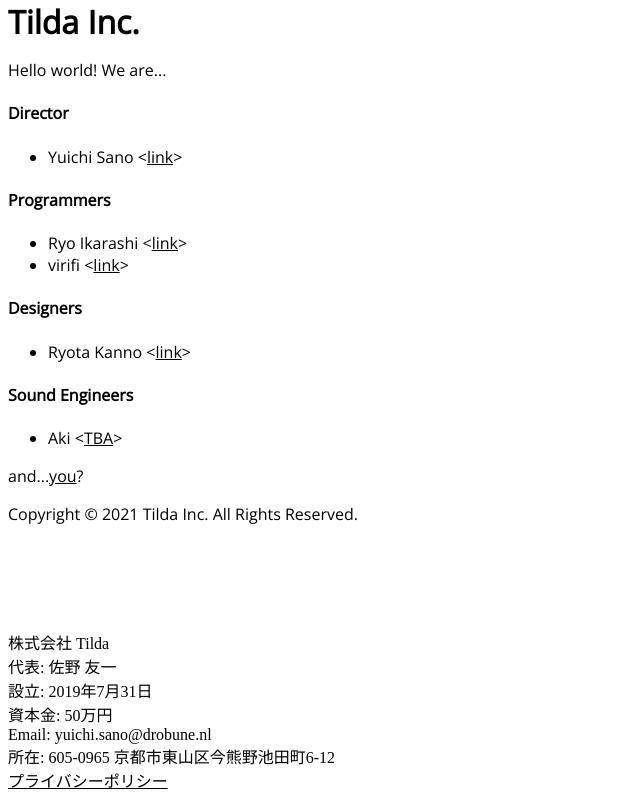
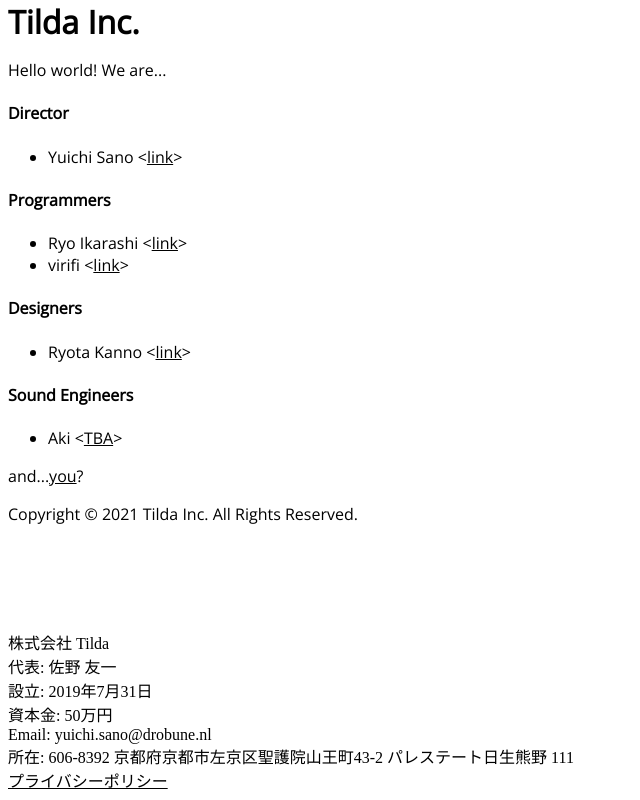
Before and after one commit to drobune/tildeathwedosite, a plain HTML site: page index.html in a window 1280 px wide. Shown: the whole page, without its empty margins (0-640 px from the left). Drawn offline with nearby package versions, Linux system fonts and the light colour scheme.

Commit message:
Add office

```diff
--- a/index.html
+++ b/index.html
@@ -62,7 +62,7 @@
     <p>設立: 2019年7月31日</p>
     <p>資本金: 50万円</p>
     <p>Email: yuichi.sano@drobune.nl</p>
-    <p>所在: 605-0965 京都市東山区今熊野池田町6-12</p>
+    <p>所在: 606-8392 京都府京都市左京区聖護院山王町43-2 パレステート日生熊野 111</p>
     <div><a href="/privacy.html">プライバシーポリシー</a></div>
   </footer>
 </body>
```
